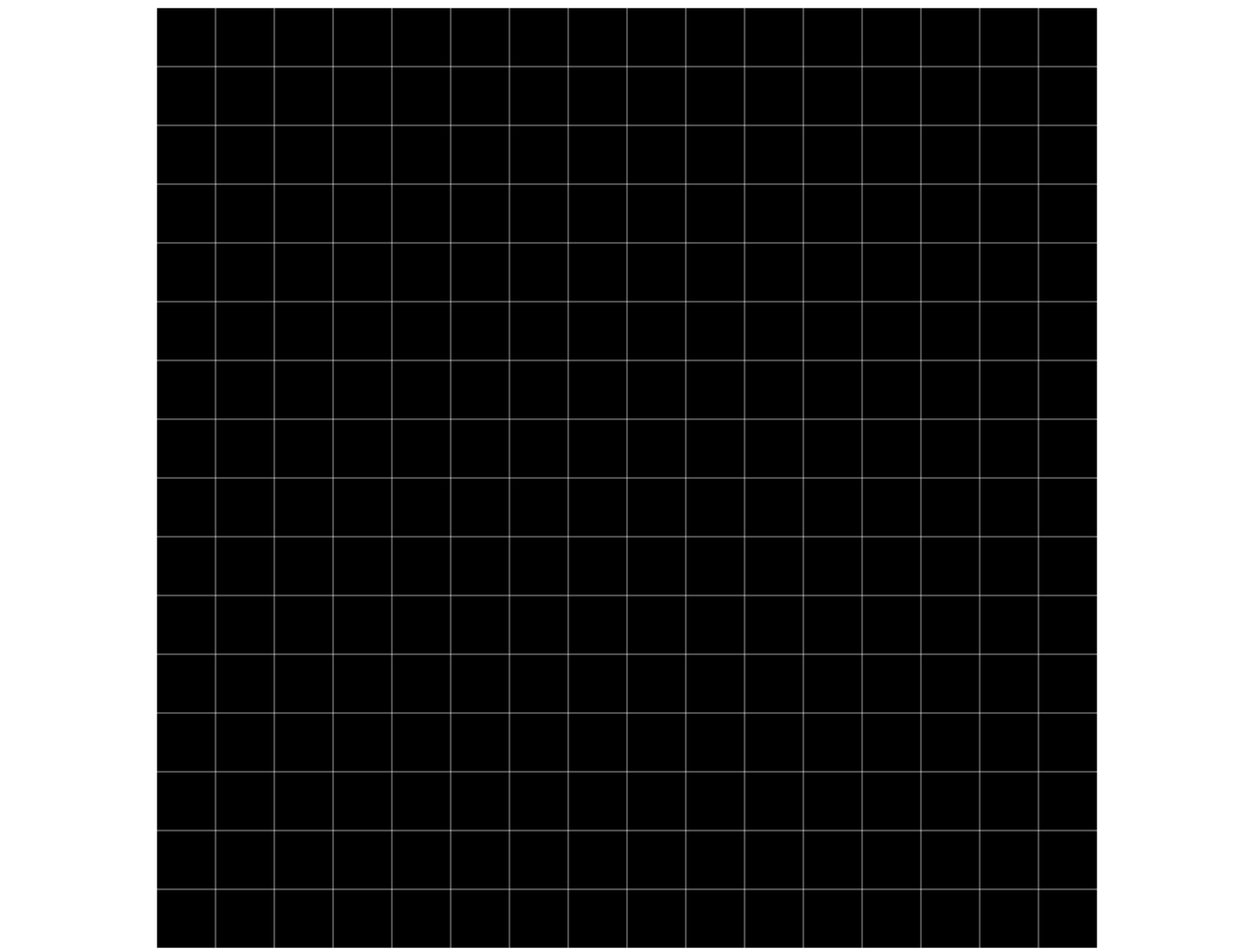
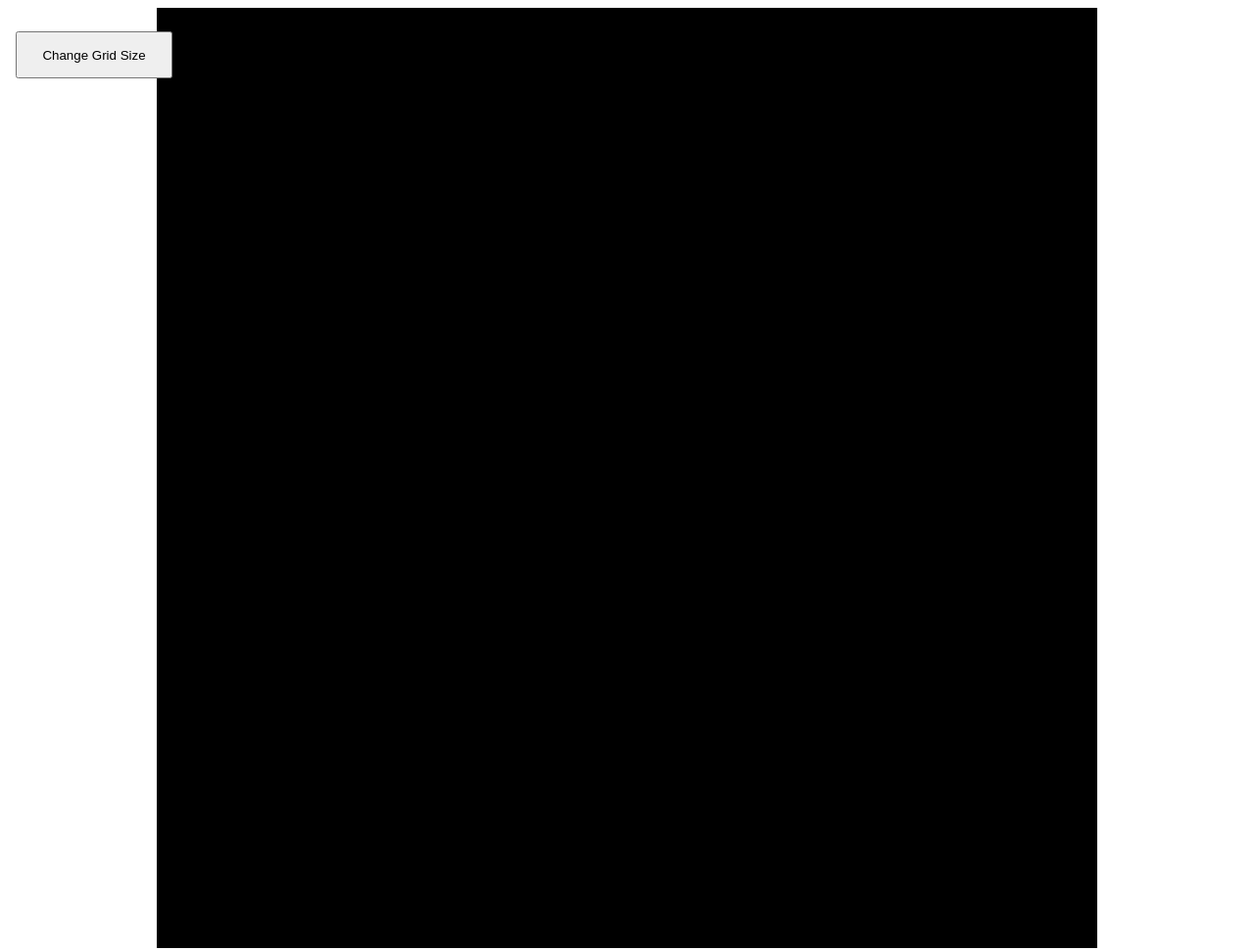
Before and after one commit to Cybrwire/etch-a-sketch, a plain HTML site: page index.html in a window 1280 px wide. Shown: the whole page at 98% size. Drawn offline with Linux system fonts and the light colour scheme.

Commit message:
added resize functionality

```diff
--- a/index.html
+++ b/index.html
@@ -8,6 +8,7 @@
     <title>Document</title>
 </head>
 <body>
+    <button class="size-choice" onclick="changeSize()">Change Grid Size</button>
     <div class="grid-container"></div>
 </body>
 </html>
--- a/script.js
+++ b/script.js
@@ -1,6 +1,7 @@
-function createGrid(){
+function setGrid(size = 16){
     let gridContainer = document.querySelector('.grid-container');
-    for(let i = 0; i < (16 * 16); i++) {
+    gridContainer.innerHTML = '';
+    for(let i = 0; i < (size * size); i++) {
 
         let div = document.createElement('div');
         div.classList.add("grid-square");
@@ -8,10 +9,12 @@ function createGrid(){
     }
     //grid square width = 960 / 16 (or user selected number)
     document.querySelectorAll('.grid-square').forEach(square => {
-        square.style.width = (960/16) + 'px';
+        square.style.width = (960/size) + 'px';
+        square.style.height = (960/size) + 'px';
     })
+    drawPixels();
+}
 
-}
 function drawPixels(){
     document.querySelectorAll('.grid-square').forEach(square => {
         square.addEventListener('mouseover', (e)=>{
@@ -21,5 +24,13 @@ function drawPixels(){
         })
     })
 }
-createGrid();
-drawPixels();
+function changeSize(){
+    let input;
+    do {
+        input = parseInt(prompt("How big do you want the grid to be? Enter a number from 1 - 100: "));
+    }
+    while(input > 100 || input < 1)
+    setGrid(input);
+}
+
+setGrid();
--- a/style.css
+++ b/style.css
@@ -7,8 +7,14 @@
 }
 .grid-square{
     background-color: black;
-    transform: scale(.99);
 }
 .active{
     background-color: aqua;
 }
+.size-choice{
+    width: 10rem;
+    height: 3rem;
+    position: absolute;
+    top: 2rem;
+    left: 1rem;
+}
```
